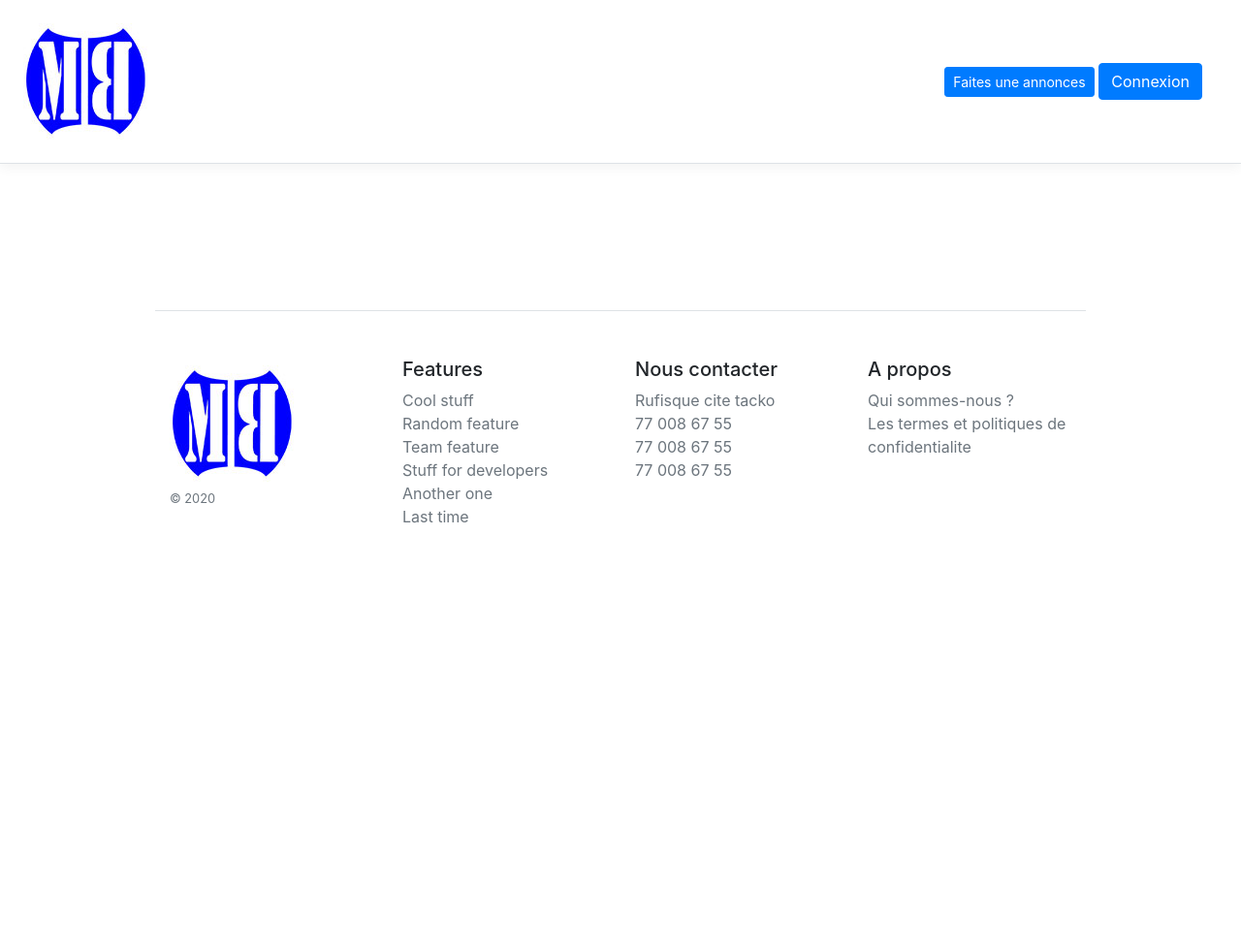
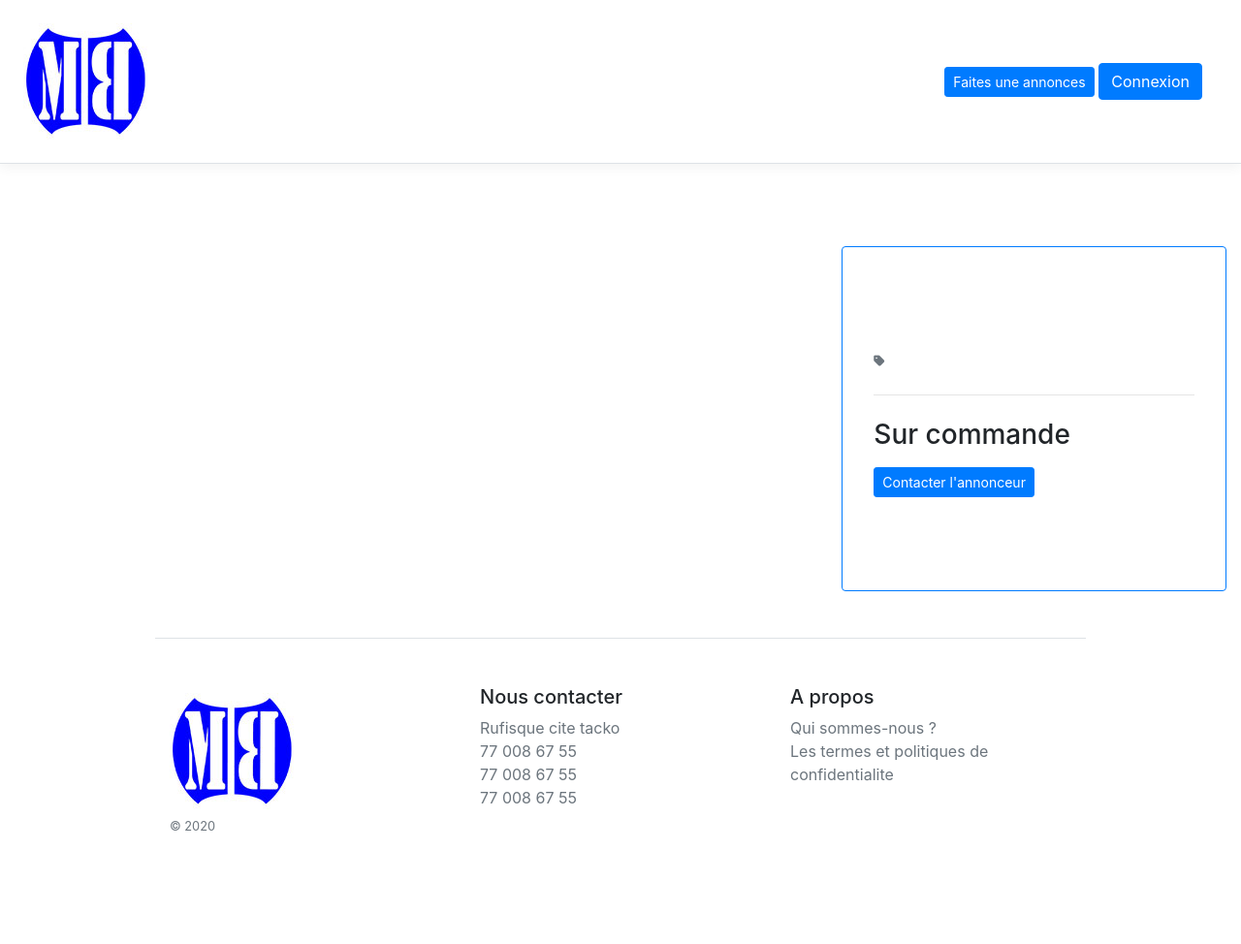
Before and after one commit to dia-ousmane19/marchebi, a Symfony app: template templates/home/annonce.html.twig in a window 1280 px wide. Shown: the whole page at 97% size. Before the commit the page ends 540 px from the top, so only its background shows below. Run offline with Twig, Linux system fonts and the light colour scheme; the template is opened without the code that fills it, so the values that code supplies are empty; some libraries are stand-ins or nearby versions.

Commit message:
slider et kelk reglage

```diff
--- a/src/Controller/HomeController.php
+++ b/src/Controller/HomeController.php
@@ -7,7 +7,6 @@ use Symfony\Component\Routing\Annotation\Route;
 use App\Repository\RubriqueRepository;
 use App\Entity\Rubrique;
 use Symfony\Component\HttpFoundation\Response;
-
 use App\Repository\CategorieRepository;
 use App\Repository\AnnoncesRepository;
 use Knp\Component\Pager\PaginatorInterface;
--- a/src/Entity/Annonces.php
+++ b/src/Entity/Annonces.php
@@ -37,7 +37,7 @@ class Annonces
     private $slug;
 
     /**
-     * @ORM\Column(type="string", length=100)
+     * @ORM\Column(type="string", length=100,nullable=true)
      */
     private $prix;
 
--- a/templates/home/annonce.html.twig
+++ b/templates/home/annonce.html.twig
@@ -1,14 +1,74 @@
 {% extends 'base.html.twig' %}
 
 {% block stylesheets %}<link rel="stylesheet" href="{{ asset('css/home.css') }}">{% endblock %}
-{% block title %}Accueil{% endblock %}
+{% block title %}Annonce{% endblock %}
 {% block javascripts %}<script src='https://kit.fontawesome.com/a076d05399.js'></script>{% endblock %}
 {% block body %}
 {{ include('partials/header.html.twig') }}
 
-<div class="container-fluid" style="margin-top:320px">
+<div class="container-fluid" style="margin-top:250px">
+  <div class="row">
+    <div class="col-md-8 mt-1 col-sm-12">
+      <div id="carouselExampleIndicators" class="carousel slide  rounded" data-ride="carousel">
+        <ol class="carousel-indicators">
+
+        {% for i in range(1,annonceComplete.images|length) %}
+
+          <li data-target="#carouselExampleIndicators" data-slide-to="{{i}}" > </li>
+
+            {% endfor %}
+          <!-- <li data-target="#carouselExampleIndicators" data-slide-to="1"></li>
+          <li data-target="#carouselExampleIndicators" data-slide-to="2"></li>
+          <li data-target="#carouselExampleIndicators" data-slide-to="3"></li>
+          <li data-target="#carouselExampleIndicators" data-slide-to="4"></li>
+          <li data-target="#carouselExampleIndicators" data-slide-to="5"></li> -->
+
+        </ol>
+        <div class="carousel-inner" style="height:auto" >
+          {% for MesImages in annonceComplete.images %}
+          <div class="carousel-item {% if MesImages.ImagePrincipale == true %}active{% endif %} ">
+            <img class="d-block w-100 img-thumbnail"  src="{{ asset('uploads/images/images_annonces/') }}{{MesImages.nom}}" alt="First slide">
+          </div>
+          {% endfor %}
 
 
-{{ include('partials/footer.html.twig') }}
+        </div>
+        <a class="carousel-control-prev" href="#carouselExampleIndicators" role="button" data-slide="prev">
+          <span class="carousel-control-prev-icon" aria-hidden="true"></span>
+          <span class="sr-only">Previous</span>
+        </a>
+        <a class="carousel-control-next" href="#carouselExampleIndicators" role="button" data-slide="next">
+          <span class="carousel-control-next-icon" aria-hidden="true"></span>
+          <span class="sr-only">Next</span>
+        </a>
+      </div>
+    </div>
+    <div class="col-md-4 col-sm-12 mt-1">
+      <div class="jumbotron border border-primary rounded">
+        <h1 class="display-4">{{ annonceComplete.titre }}</h1>
+        <small class="text-muted"><i class="fas fa-tag"></i> {{ annonceComplete.categorie}}</small>
+        <p class="lead">{{ annonceComplete.description |raw }}</p>
+        <p class="text-muted"> <span class="badge badge-danger">{{ annonceComplete.updatedAt |format_datetime}}</span> </p>
+
+        <hr class="my-4">
+        {% if annonceComplete.prix == null %}
+        <h3>Sur commande</h3>
+        {% else %}
+        <h3>{{annonceComplete.prix}} FCFA</h3>
+        {% endif %}
+        <ul>
+          {% if annonceComplete.possibiliteEchange == 1 %}
+          <li>Il y a une possibilité d'échange</li>
+          {% endif %}
+            {% if annonceComplete.prixNegociable == 1 %}
+          <li>Prix est négociable</li>
+          {% endif %}
+        </ul>
+        <p class="text-muted"> <span class="badge badge-primary">{{ InfoUser.nomComplet}}</span> </p>
+        <a class="btn btn-primary btn-sm" href="#" role="button">Contacter l'annonceur</a>
+      </div>
+    </div>
+  </div>
+  {{ include('partials/footer.html.twig') }}
 </div>
 {% endblock %}
--- a/templates/partials/footer.html.twig
+++ b/templates/partials/footer.html.twig
@@ -4,17 +4,7 @@
       <a href="{{ path('home')}}"><img class="mb-2" src="{{ asset('images/logo.jpg')}}" alt="" width="128" height="128"></a>
       <small class="d-block mb-3 text-muted">&copy; {{ 'now'| date('Y')}}</small>
     </div>
-    <div class="col-6 col-md">
-      <h5>Features</h5>
-      <ul class="list-unstyled text-small">
-        <li><a class="text-muted" href="#">Cool stuff</a></li>
-        <li><a class="text-muted" href="#">Random feature</a></li>
-        <li><a class="text-muted" href="#">Team feature</a></li>
-        <li><a class="text-muted" href="#">Stuff for developers</a></li>
-        <li><a class="text-muted" href="#">Another one</a></li>
-        <li><a class="text-muted" href="#">Last time</a></li>
-      </ul>
-    </div>
+
     <div class="col-6 col-md">
       <h5>Nous contacter</h5>
       <ul class="list-unstyled text-small">
--- a/templates/user_account/index.html.twig
+++ b/templates/user_account/index.html.twig
@@ -119,9 +119,7 @@
                     <div class="d-flex justify-content-between align-items-center">
                       <div class="btn-group">
                         <a href="{{ path('annonce',{'slug':MesAnnonceEnLigne.slug}) }}" type="button" class="btn btn-sm btn-outline-secondary">Voir</a>
-
                       </div>
-
                       <small class="text-muted">{{ MesAnnonceEnLigne.updatedAt |format_date}}</small>
                       <small class="alert alert-danger text-muted">expirée le {{ MesAnnonceEnLigne.expiredAt |format_date}}</small>
                     </div>
```
Also changed, not shown: src/Form/AnnoncesType.php (+9 -1 lines), src/Migrations/Version20200608083536.php (added, +35 -0 lines), templates/home/categorie.html.twig (+19 -4 lines), public/uploads/images/images_annonces/3299a1903bf13d0a202ae3e5e5e97be1.jpeg (added), public/uploads/images/images_annonces/3536631e5b381fa7167e3e6b3b8a2ad3.jpeg (added), public/uploads/images/images_annonces/36e7e734d279a82d31e0e8309743db30.jpeg (added), public/uploads/images/images_annonces/72cadd73e0ca00f6c2d72bf300362540.jpeg (added), public/uploads/images/images_annonces/8b0a871edcfbe8eeabda16fb332a53f0.jpeg (added), public/uploads/images/images_annonces/9a8e5c77664e9baaf75d9498699cad3c.jpeg (added), public/uploads/images/images_annonces/a0d6b49deb5fd0e2424dffaa776a730b.jpeg (added), public/uploads/images/images_annonces/c5eb3eb4b3d1ca03b7a8329817aef408.jpeg (added), public/uploads/images/images_annonces/d4912dd5f671afc95bc9bcd4f9d65b2d.jpeg (added).
